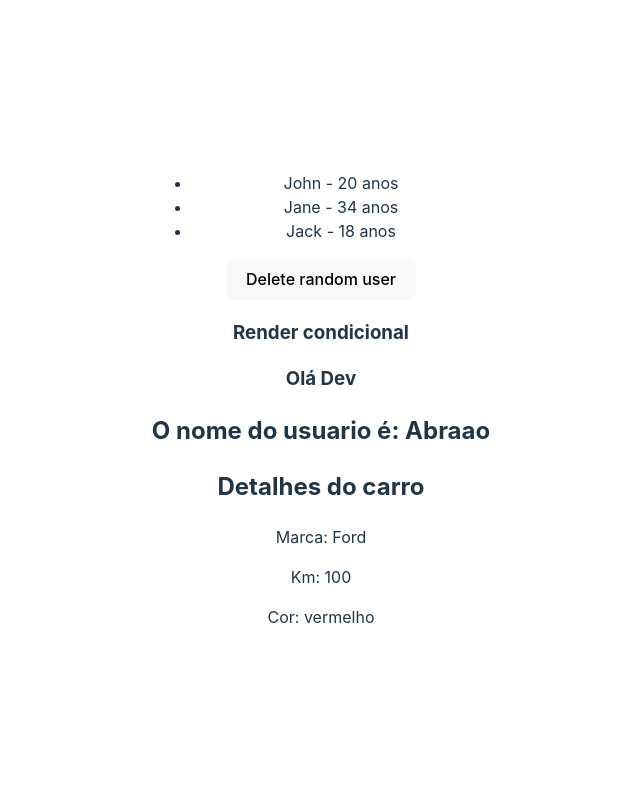
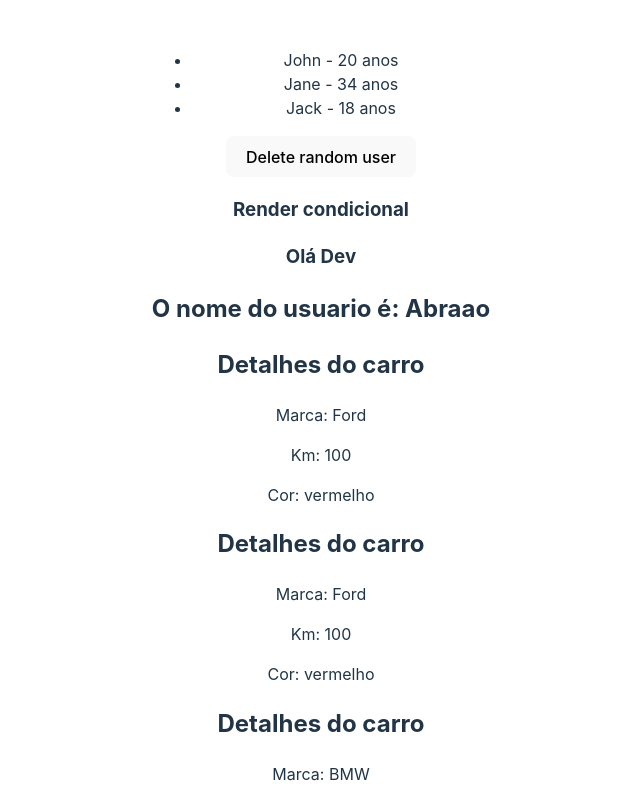
Before and after one commit to abraaorochapb/iteractionsReact, a React (Vite) app: page / in a window 1280 px wide. Shown: the top 800 px of the page, without its empty margins (319-959 px from the left). Built offline with nearby package versions, Linux system fonts and the light colour scheme.

Commit message:
Renderizando listas com componentes

```diff
--- a/src/App.jsx
+++ b/src/App.jsx
@@ -4,6 +4,15 @@ import RenderingKeys from './components/renderingkeys'
 import ConditionalRender from './components/ConditionalRender'
 import ShowUserName from './components/ShowUserName'
 import CarDetails from './components/CarDetails'
+
+{/* Renderizando listas com componentes */}
+const cars = [
+  {id: 1, brand: 'Ford', km: 100, color: 'vermelho'},
+  {id: 2, brand: 'BMW', km: 200, color: 'azul'},
+  {id: 3, brand: 'Audi', km: 300, color: 'verde'},
+  {id: 4, brand: 'VW', km: 400, color: 'amarelo'},
+  {id: 5, brand: 'Renault', km: 500, color: 'vermelho'},
+]
 function App() {
 
   return (
@@ -12,6 +21,10 @@ function App() {
       <ConditionalRender/>
       <ShowUserName name='Abraao'/>
       <CarDetails brand={'Ford'} km={100} color={'vermelho'}/>
+
+      {cars.map((car) => (
+        <CarDetails key={car.id} brand={car.brand} km={car.km} color={car.color} />
+      ))}
     </>
   )
 }
```
